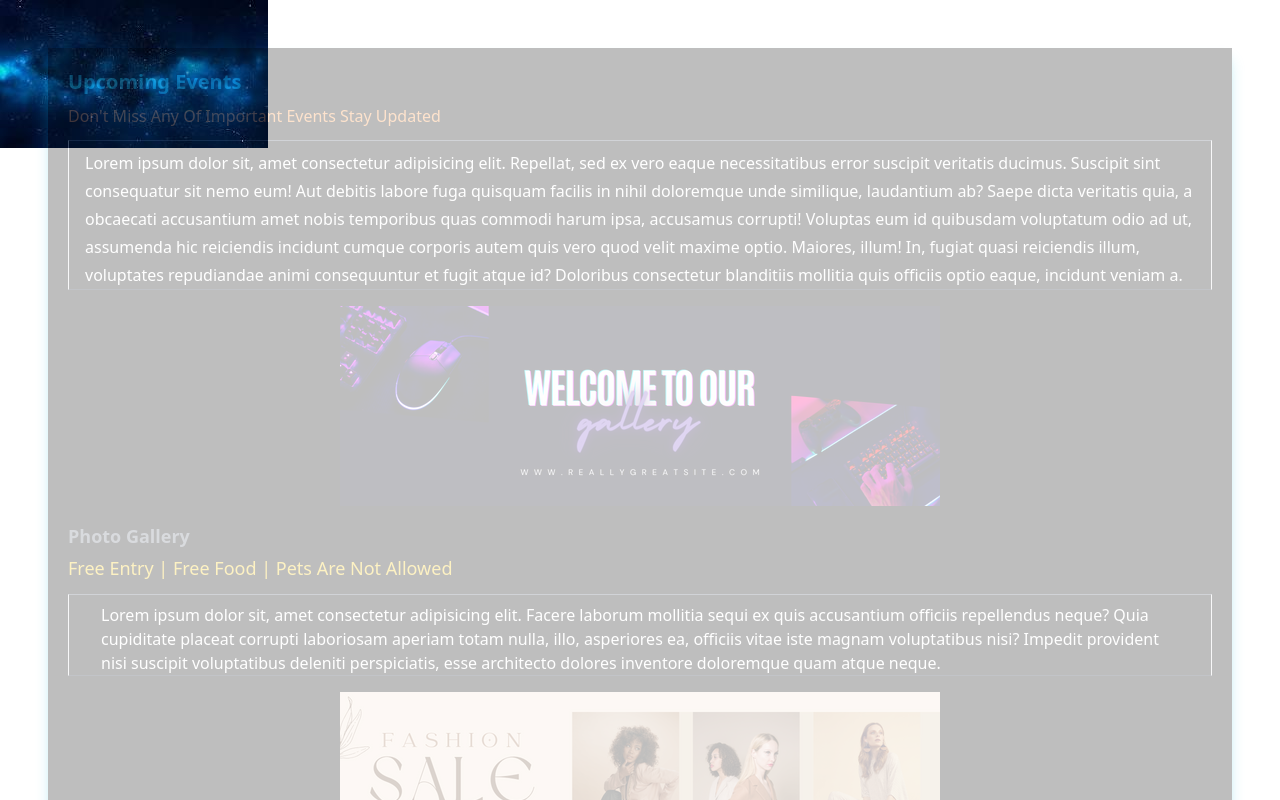
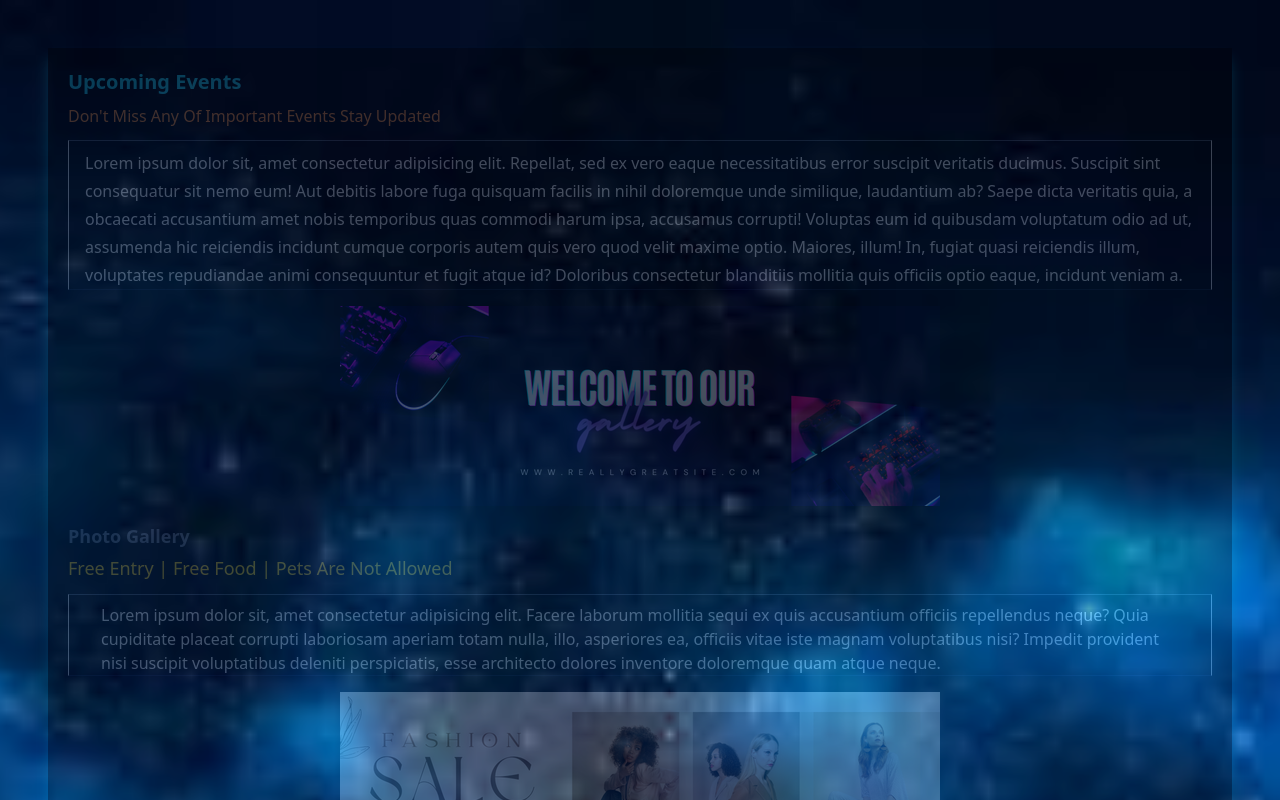
Before and after one commit to CHANDRUS-HUB/Event-Banner, a React (Create React App) app: page / in a window 1280 px wide. Shown: the top 800 px of the page. Built offline with nearby package versions, Linux system fonts and the light colour scheme.

Commit message:
Update App.css

```diff
--- a/src/App.css
+++ b/src/App.css
@@ -1,12 +1,11 @@
 @tailwind base;
 @tailwind components;
 @tailwind utilities;
-
-.bg-image{
-   background-image: url("./img/bg.png");
-    backgroundSize: 'cover';
-    backgroundPosition: 'center';
-    minHeight: '100vh';
-     background-repeat: no-repeat;
-    color: 'white';
+.bg-image {
+    background-image: url("./img/bg.png");
+    background-size: cover;
+    background-position: center;
+    min-height: 100vh;
+    background-repeat: no-repeat;
+    color: white;
 }
```
